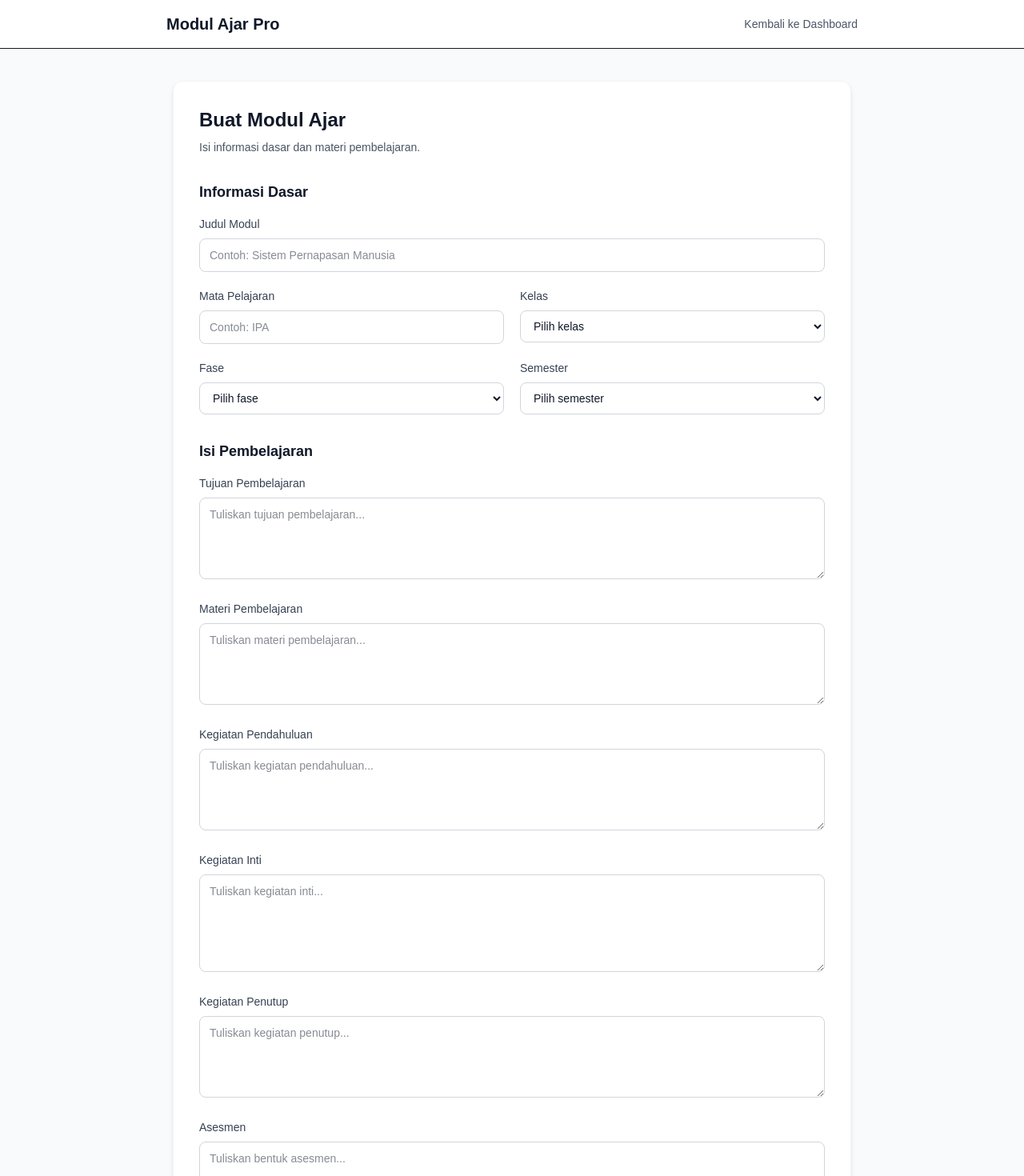
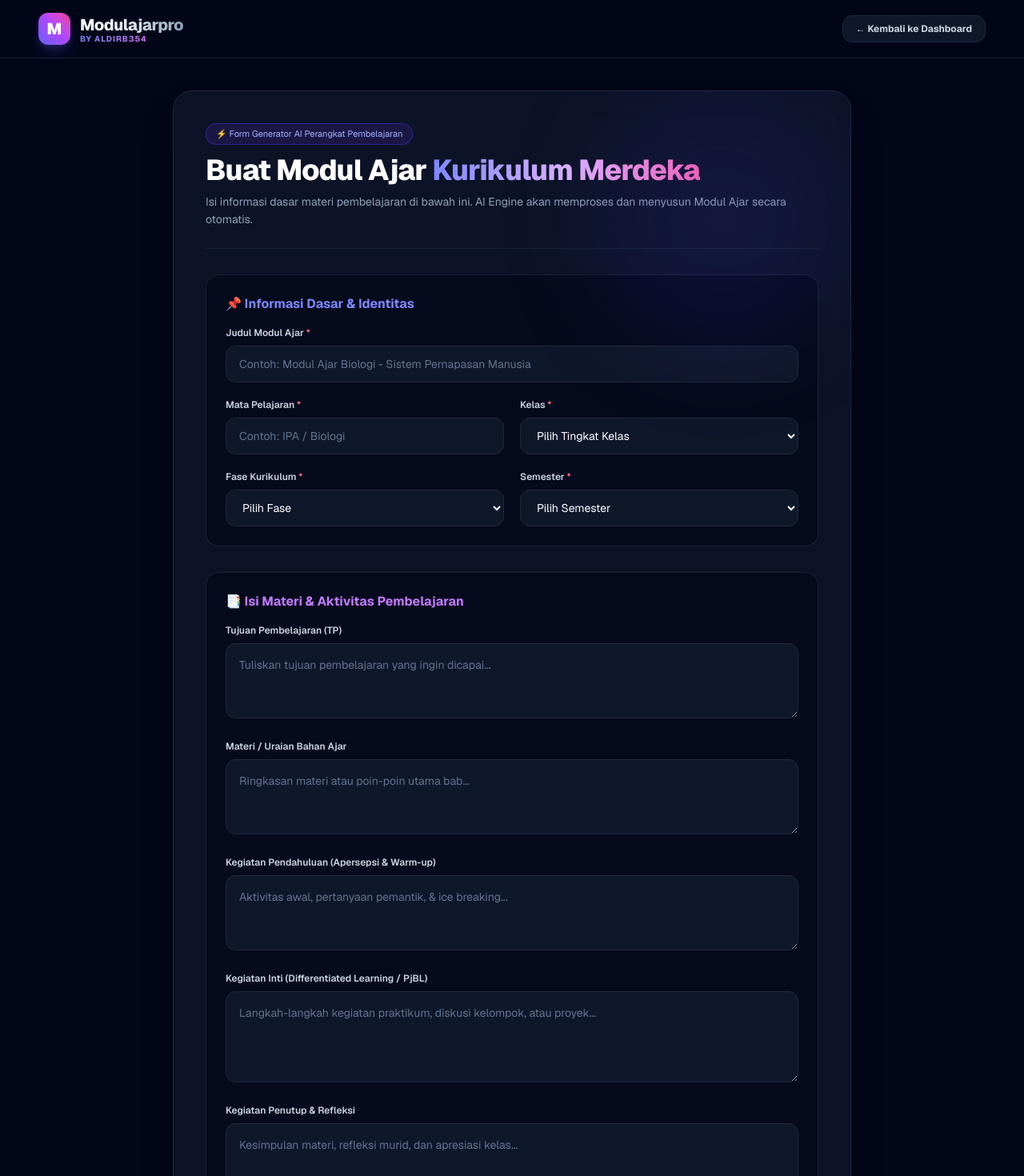
Before and after one commit to Aldirb313/Modulajarpro, a Next.js app: page /modules/new in a window 1280 px wide. Shown: the top 1470 px of the page at 80% size. Built offline with nearby package versions, Linux system fonts and the light colour scheme.

Commit message:
style: redesign Create Module form page into dark futuristic theme

```diff
--- a/src/app/modules/new/page.tsx
+++ b/src/app/modules/new/page.tsx
@@ -13,282 +13,290 @@ export default function NewModulePage() {
   )
 
   return (
-    <main className="min-h-screen bg-gray-50 dark:bg-neutral-950">
-      <header className="border-b bg-white dark:bg-neutral-900 dark:border-neutral-800">
-        <div className="max-w-4xl mx-auto px-4 py-4 flex items-center justify-between">
-          <h1 className="text-xl font-bold text-gray-900 dark:text-white">
-            Modul Ajar Pro
-          </h1>
+    <main className="min-h-screen bg-slate-950 text-slate-100 flex flex-col font-sans selection:bg-indigo-500 selection:text-white">
+      {/* Top Navbar */}
+      <header className="sticky top-0 z-50 backdrop-blur-md bg-slate-950/80 border-b border-slate-800/80 px-6 lg:px-12 py-4 flex items-center justify-between">
+        <div className="flex items-center gap-3">
+          <div className="w-10 h-10 rounded-xl bg-gradient-to-tr from-indigo-500 via-purple-500 to-pink-500 flex items-center justify-center font-black text-xl text-white shadow-lg shadow-indigo-500/25">
+            M
+          </div>
+          <div className="flex flex-col">
+            <span className="font-extrabold text-xl tracking-tight bg-clip-text text-transparent bg-gradient-to-r from-white via-slate-200 to-slate-400">
+              Modulajarpro
+            </span>
+            <span className="text-[10px] font-bold tracking-widest uppercase bg-clip-text text-transparent bg-gradient-to-r from-indigo-400 via-purple-400 to-pink-400 -mt-1">
+              by Aldirb354
+            </span>
+          </div>
+        </div>
 
-          <Link
-            href="/dashboard"
-            className="text-sm font-medium text-gray-600 hover:text-gray-900 dark:text-gray-300 dark:hover:text-white"
-          >
-            Kembali ke Dashboard
-          </Link>
-        </div>
+        <Link
+          href="/dashboard"
+          className="px-4 py-2 rounded-xl bg-slate-900 border border-slate-800 text-xs font-bold text-slate-300 hover:text-white hover:bg-slate-800 transition-all flex items-center gap-2"
+        >
+          <span>← Kembali ke Dashboard</span>
+        </Link>
       </header>
 
-      <div className="max-w-4xl mx-auto px-4 sm:px-6 py-10">
-        <div className="bg-white dark:bg-neutral-900 rounded-xl shadow-md border border-gray-100 dark:border-neutral-800 p-6 sm:p-8">
-          <div className="mb-8">
-            <h2 className="text-2xl font-bold text-gray-900 dark:text-white">
-              Buat Modul Ajar
+      {/* Main Container */}
+      <div className="max-w-4xl w-full mx-auto px-4 sm:px-6 py-10 flex-1">
+        <div className="bg-slate-900/80 border border-slate-800 rounded-3xl p-6 sm:p-10 shadow-2xl backdrop-blur-xl relative overflow-hidden">
+          {/* Top Decorative Glow */}
+          <div className="absolute top-0 right-0 w-80 h-80 bg-indigo-600/10 rounded-full blur-3xl pointer-events-none" />
+
+          {/* Header Title */}
+          <div className="mb-8 border-b border-slate-800/80 pb-6">
+            <div className="inline-flex items-center gap-2 px-3 py-1 rounded-full bg-indigo-950/80 border border-indigo-800/80 text-[11px] text-indigo-300 mb-3">
+              <span>⚡ Form Generator AI Perangkat Pembelajaran</span>
+            </div>
+            <h2 className="text-2xl sm:text-4xl font-extrabold text-white tracking-tight">
+              Buat Modul Ajar <span className="bg-clip-text text-transparent bg-gradient-to-r from-indigo-400 via-purple-300 to-pink-400">Kurikulum Merdeka</span>
             </h2>
-
-            <p className="mt-2 text-sm text-gray-600 dark:text-gray-300">
-              Isi informasi dasar dan materi pembelajaran.
+            <p className="mt-2 text-xs sm:text-sm text-slate-400 leading-relaxed">
+              Isi informasi dasar materi pembelajaran di bawah ini. AI Engine akan memproses dan menyusun Modul Ajar secara otomatis.
             </p>
           </div>
 
           {state.error && (
-            <div className="mb-6 rounded-lg border border-red-200 bg-red-50 px-4 py-3 text-sm text-red-700">
-              {state.error}
+            <div className="mb-6 rounded-2xl border border-rose-900/60 bg-rose-950/40 p-4 text-xs font-semibold text-rose-300">
+              ⚠️ {state.error}
             </div>
           )}
 
           <form action={formAction} className="space-y-8">
-            <section>
-              <h3 className="text-lg font-semibold text-gray-900 dark:text-white mb-4">
-                Informasi Dasar
+            {/* Section 1: Informasi Dasar */}
+            <section className="bg-slate-950/60 border border-slate-800/80 rounded-2xl p-6">
+              <h3 className="text-base font-bold text-indigo-400 mb-4 flex items-center gap-2">
+                <span>📌 Informasi Dasar & Identitas</span>
               </h3>
 
               <div className="grid gap-5 sm:grid-cols-2">
                 <div className="sm:col-span-2">
                   <label
                     htmlFor="title"
-                    className="block text-sm font-medium text-gray-700 dark:text-gray-200 mb-2"
+                    className="block text-xs font-semibold text-slate-300 mb-2"
                   >
-                    Judul Modul
+                    Judul Modul Ajar <span className="text-rose-400">*</span>
                   </label>
-
                   <input
                     id="title"
                     name="title"
                     type="text"
                     required
-                    placeholder="Contoh: Sistem Pernapasan Manusia"
-                    className="w-full rounded-lg border border-gray-300 bg-white px-3 py-2.5 text-sm text-gray-900 outline-none focus:border-blue-500 dark:border-neutral-700 dark:bg-neutral-800 dark:text-white"
+                    placeholder="Contoh: Modul Ajar Biologi - Sistem Pernapasan Manusia"
+                    className="w-full rounded-xl border border-slate-800 bg-slate-900 px-4 py-3 text-sm text-white placeholder-slate-500 outline-none focus:border-indigo-500 focus:ring-1 focus:ring-indigo-500 transition-all"
                   />
                 </div>
 
                 <div>
                   <label
                     htmlFor="subject"
-                    className="block text-sm font-medium text-gray-700 dark:text-gray-200 mb-2"
+                    className="block text-xs font-semibold text-slate-300 mb-2"
                   >
-                    Mata Pelajaran
+                    Mata Pelajaran <span className="text-rose-400">*</span>
                   </label>
-
                   <input
                     id="subject"
                     name="subject"
                     type="text"
                     required
-                    placeholder="Contoh: IPA"
-                    className="w-full rounded-lg border border-gray-300 bg-white px-3 py-2.5 text-sm text-gray-900 outline-none focus:border-blue-500 dark:border-neutral-700 dark:bg-neutral-800 dark:text-white"
+                    placeholder="Contoh: IPA / Biologi"
+                    className="w-full rounded-xl border border-slate-800 bg-slate-900 px-4 py-3 text-sm text-white placeholder-slate-500 outline-none focus:border-indigo-500 focus:ring-1 focus:ring-indigo-500 transition-all"
                   />
                 </div>
 
                 <div>
                   <label
                     htmlFor="grade"
-                    className="block text-sm font-medium text-gray-700 dark:text-gray-200 mb-2"
+                    className="block text-xs font-semibold text-slate-300 mb-2"
                   >
-                    Kelas
+                    Kelas <span className="text-rose-400">*</span>
                   </label>
-
                   <select
                     id="grade"
                     name="grade"
                     required
                     defaultValue=""
-                    className="w-full rounded-lg border border-gray-300 bg-white px-3 py-2.5 text-sm text-gray-900 outline-none focus:border-blue-500 dark:border-neutral-700 dark:bg-neutral-800 dark:text-white"
+                    className="w-full rounded-xl border border-slate-800 bg-slate-900 px-4 py-3 text-sm text-white outline-none focus:border-indigo-500 focus:ring-1 focus:ring-indigo-500 transition-all"
                   >
                     <option value="" disabled>
-                      Pilih kelas
+                      Pilih Tingkat Kelas
                     </option>
-                    <option value="1">Kelas 1</option>
-                    <option value="2">Kelas 2</option>
-                    <option value="3">Kelas 3</option>
-                    <option value="4">Kelas 4</option>
-                    <option value="5">Kelas 5</option>
-                    <option value="6">Kelas 6</option>
-                    <option value="7">Kelas 7</option>
-                    <option value="8">Kelas 8</option>
-                    <option value="9">Kelas 9</option>
-                    <option value="10">Kelas 10</option>
-                    <option value="11">Kelas 11</option>
-                    <option value="12">Kelas 12</option>
+                    <option value="1">Kelas 1 SD</option>
+                    <option value="2">Kelas 2 SD</option>
+                    <option value="3">Kelas 3 SD</option>
+                    <option value="4">Kelas 4 SD</option>
+                    <option value="5">Kelas 5 SD</option>
+                    <option value="6">Kelas 6 SD</option>
+                    <option value="7">Kelas 7 SMP</option>
+                    <option value="8">Kelas 8 SMP</option>
+                    <option value="9">Kelas 9 SMP</option>
+                    <option value="10">Kelas 10 SMA/SMK</option>
+                    <option value="11">Kelas 11 SMA/SMK</option>
+                    <option value="12">Kelas 12 SMA/SMK</option>
                   </select>
                 </div>
 
                 <div>
                   <label
                     htmlFor="phase"
-                    className="block text-sm font-medium text-gray-700 dark:text-gray-200 mb-2"
+                    className="block text-xs font-semibold text-slate-300 mb-2"
                   >
-                    Fase
+                    Fase Kurikulum <span className="text-rose-400">*</span>
                   </label>
-
                   <select
                     id="phase"
                     name="phase"
                     required
                     defaultValue=""
-                    className="w-full rounded-lg border border-gray-300 bg-white px-3 py-2.5 text-sm text-gray-900 outline-none focus:border-blue-500 dark:border-neutral-700 dark:bg-neutral-800 dark:text-white"
+                    className="w-full rounded-xl border border-slate-800 bg-slate-900 px-4 py-3 text-sm text-white outline-none focus:border-indigo-500 focus:ring-1 focus:ring-indigo-500 transition-all"
                   >
                     <option value="" disabled>
-                      Pilih fase
+                      Pilih Fase
                     </option>
-                    <option value="A">Fase A</option>
-                    <option value="B">Fase B</option>
-                    <option value="C">Fase C</option>
-                    <option value="D">Fase D</option>
-                    <option value="E">Fase E</option>
-                    <option value="F">Fase F</option>
+                    <option value="A">Fase A (Kelas 1-2 SD)</option>
+                    <option value="B">Fase B (Kelas 3-4 SD)</option>
+                    <option value="C">Fase C (Kelas 5-6 SD)</option>
+                    <option value="D">Fase D (Kelas 7-9 SMP)</option>
+                    <option value="E">Fase E (Kelas 10 SMA)</option>
+                    <option value="F">Fase F (Kelas 11-12 SMA)</option>
                   </select>
                 </div>
 
                 <div>
                   <label
                     htmlFor="semester"
-                    className="block text-sm font-medium text-gray-700 dark:text-gray-200 mb-2"
+                    className="block text-xs font-semibold text-slate-300 mb-2"
                   >
-                    Semester
+                    Semester <span className="text-rose-400">*</span>
                   </label>
-
                   <select
                     id="semester"
                     name="semester"
                     required
                     defaultValue=""
-                    className="w-full rounded-lg border border-gray-300 bg-white px-3 py-2.5 text-sm text-gray-900 outline-none focus:border-blue-500 dark:border-neutral-700 dark:bg-neutral-800 dark:text-white"
+                    className="w-full rounded-xl border border-slate-800 bg-slate-900 px-4 py-3 text-sm text-white outline-none focus:border-indigo-500 focus:ring-1 focus:ring-indigo-500 transition-all"
                   >
                     <option value="" disabled>
-                      Pilih semester
+                      Pilih Semester
                     </option>
-                    <option value="1">Semester 1</option>
-                    <option value="2">Semester 2</option>
+                    <option value="1">Semester 1 (Ganjil)</option>
+                    <option value="2">Semester 2 (Genap)</option>
                   </select>
                 </div>
               </div>
             </section>
 
-            <section>
-              <h3 className="text-lg font-semibold text-gray-900 dark:text-white mb-4">
-                Isi Pembelajaran
+            {/* Section 2: Isi Pembelajaran */}
+            <section className="bg-slate-950/60 border border-slate-800/80 rounded-2xl p-6">
+              <h3 className="text-base font-bold text-purple-400 mb-4 flex items-center gap-2">
+                <span>📑 Isi Materi & Aktivitas Pembelajaran</span>
               </h3>
 
               <div className="space-y-5">
                 <div>
                   <label
                     htmlFor="learningObjectives"
-                    className="block text-sm font-medium text-gray-700 dark:text-gray-200 mb-2"
+                    className="block text-xs font-semibold text-slate-300 mb-2"
                   >
-                    Tujuan Pembelajaran
+                    Tujuan Pembelajaran (TP)
                   </label>
-
                   <textarea
                     id="learningObjectives"
                     name="learningObjectives"
-                    rows={4}
-                    placeholder="Tuliskan tujuan pembelajaran..."
-                    className="w-full rounded-lg border border-gray-300 bg-white px-3 py-2.5 text-sm text-gray-900 outline-none focus:border-blue-500 dark:border-neutral-700 dark:bg-neutral-800 dark:text-white"
+                    rows={3}
+                    placeholder="Tuliskan tujuan pembelajaran yang ingin dicapai..."
+                    className="w-full rounded-xl border border-slate-800 bg-slate-900 p-4 text-sm text-white placeholder-slate-500 outline-none focus:border-purple-500 focus:ring-1 focus:ring-purple-500 transition-all"
                   />
                 </div>
 
                 <div>
                   <label
                     htmlFor="materials"
-                    className="block text-sm font-medium text-gray-700 dark:text-gray-200 mb-2"
+                    className="block text-xs font-semibold text-slate-300 mb-2"
                   >
-                    Materi Pembelajaran
+                    Materi / Uraian Bahan Ajar
                   </label>
-
                   <textarea
                     id="materials"
                     name="materials"
-                    rows={4}
-                    placeholder="Tuliskan materi pembelajaran..."
-                    className="w-full rounded-lg border border-gray-300 bg-white px-3 py-2.5 text-sm text-gray-900 outline-none focus:border-blue-500 dark:border-neutral-700 dark:bg-neutral-800 dark:text-white"
+                    rows={3}
+                    placeholder="Ringkasan materi atau poin-poin utama bab..."
+                    className="w-full rounded-xl border border-slate-800 bg-slate-900 p-4 text-sm text-white placeholder-slate-500 outline-none focus:border-purple-500 focus:ring-1 focus:ring-purple-500 transition-all"
                   />
                 </div>
 
                 <div>
                   <label
                     htmlFor="introduction"
-                    className="block text-sm font-medium text-gray-700 dark:text-gray-200 mb-2"
+                    className="block text-xs font-semibold text-slate-300 mb-2"
                   >
-                    Kegiatan Pendahuluan
+                    Kegiatan Pendahuluan (Apersepsi & Warm-up)
                   </label>
-
                   <textarea
                     id="introduction"
                     name="introduction"
-                    rows={4}
-                    placeholder="Tuliskan kegiatan pendahuluan..."
-                    className="w-full rounded-lg border border-gray-300 bg-white px-3 py-2.5 text-sm text-gray-900 outline-none focus:border-blue-500 dark:border-neutral-700 dark:bg-neutral-800 dark:text-white"
+                    rows={3}
+                    placeholder="Aktivitas awal, pertanyaan pemantik, & ice breaking..."
+                    className="w-full rounded-xl border border-slate-800 bg-slate-900 p-4 text-sm text-white placeholder-slate-500 outline-none focus:border-purple-500 focus:ring-1 focus:ring-purple-500 transition-all"
                   />
                 </div>
 
                 <div>
                   <label
                     htmlFor="coreActivities"
-                    className="block text-sm font-medium text-gray-700 dark:text-gray-200 mb-2"
+                    className="block text-xs font-semibold text-slate-300 mb-2"
                   >
-                    Kegiatan Inti
+                    Kegiatan Inti (Differentiated Learning / PjBL)
                   </label>
-
                   <textarea
                     id="coreActivities"
                     name="coreActivities"
-                    rows={5}
-                    placeholder="Tuliskan kegiatan inti..."
-                    className="w-full rounded-lg border border-gray-300 bg-white px-3 py-2.5 text-sm text-gray-900 outline-none focus:border-blue-500 dark:border-neutral-700 dark:bg-neutral-800 dark:text-white"
+                    rows={4}
+                    placeholder="Langkah-langkah kegiatan praktikum, diskusi kelompok, atau proyek..."
+                    className="w-full rounded-xl border border-slate-800 bg-slate-900 p-4 text-sm text-white placeholder-slate-500 outline-none focus:border-purple-500 focus:ring-1 focus:ring-purple-500 transition-all"
                   />
                 </div>
 
                 <div>
                   <label
                     htmlFor="closing"
-                    className="block text-sm font-medium text-gray-700 dark:text-gray-200 mb-2"
+                    className="block text-xs font-semibold text-slate-300 mb-2"
                   >
-                    Kegiatan Penutup
+                    Kegiatan Penutup & Refleksi
                   </label>
-
                   <textarea
                     id="closing"
                     name="closing"
-                    rows={4}
-                    placeholder="Tuliskan kegiatan penutup..."
-                    className="w-full rounded-lg border border-gray-300 bg-white px-3 py-2.5 text-sm text-gray-900 outline-none focus:border-blue-500 dark:border-neutral-700 dark:bg-neutral-800 dark:text-white"
+                    rows={3}
+                    placeholder="Kesimpulan materi, refleksi murid, dan apresiasi kelas..."
+                    className="w-full rounded-xl border border-slate-800 bg-slate-900 p-4 text-sm text-white placeholder-slate-500 outline-none focus:border-purple-500 focus:ring-1 focus:ring-purple-500 transition-all"
                   />
                 </div>
 
                 <div>
                   <label
                     htmlFor="assessment"
-                    className="block text-sm font-medium text-gray-700 dark:text-gray-200 mb-2"
+                    className="block text-xs font-semibold text-slate-300 mb-2"
                   >
-                    Asesmen
+                    Bentuk Asesmen (Formatif & Sumatif)
                   </label>
-
                   <textarea
                     id="assessment"
                     name="assessment"
-                    rows={4}
-                    placeholder="Tuliskan bentuk asesmen..."
-                    className="w-full rounded-lg border border-gray-300 bg-white px-3 py-2.5 text-sm text-gray-900 outline-none focus:border-blue-500 dark:border-neutral-700 dark:bg-neutral-800 dark:text-white"
+                    rows={3}
+                    placeholder="Bentuk kuis, lembar kerja LKPD, rubrik penilaian..."
+                    className="w-full rounded-xl border border-slate-800 bg-slate-900 p-4 text-sm text-white placeholder-slate-500 outline-none focus:border-purple-500 focus:ring-1 focus:ring-purple-500 transition-all"
                   />
                 </div>
               </div>
             </section>
 
-            <div className="flex items-center justify-end gap-3 border-t border-gray-100 dark:border-neutral-800 pt-6">
+            {/* Bottom Actions */}
+            <div className="flex items-center justify-end gap-4 border-t border-slate-800/80 pt-6">
               <Link
                 href="/dashboard"
-                className="rounded-lg border border-gray-300 px-5 py-2.5 text-sm font-medium text-gray-700 hover:bg-gray-50 dark:border-neutral-700 dark:text-gray-200 dark:hover:bg-neutral-800"
+                className="px-6 py-3.5 rounded-xl border border-slate-800 bg-slate-950 font-bold text-xs text-slate-400 hover:text-white hover:bg-slate-900 transition-all"
               >
                 Batal
               </Link>
@@ -296,9 +304,9 @@ export default function NewModulePage() {
               <button
                 type="submit"
                 disabled={pending}
-                className="rounded-lg bg-blue-600 px-5 py-2.5 text-sm font-semibold text-white hover:bg-blue-700 disabled:cursor-not-allowed disabled:opacity-60"
+                className="px-8 py-3.5 rounded-xl bg-gradient-to-r from-indigo-500 via-purple-500 to-pink-500 hover:opacity-95 font-extrabold text-xs text-white shadow-xl shadow-indigo-500/25 transition-all hover:scale-105 active:scale-95 disabled:opacity-60"
               >
-                {pending ? 'Menyimpan...' : 'Simpan Modul Ajar'}
+                {pending ? 'Menyusun Modul Ajar AI...' : '✨ Generate & Simpan Modul Ajar'}
               </button>
             </div>
           </form>
```
